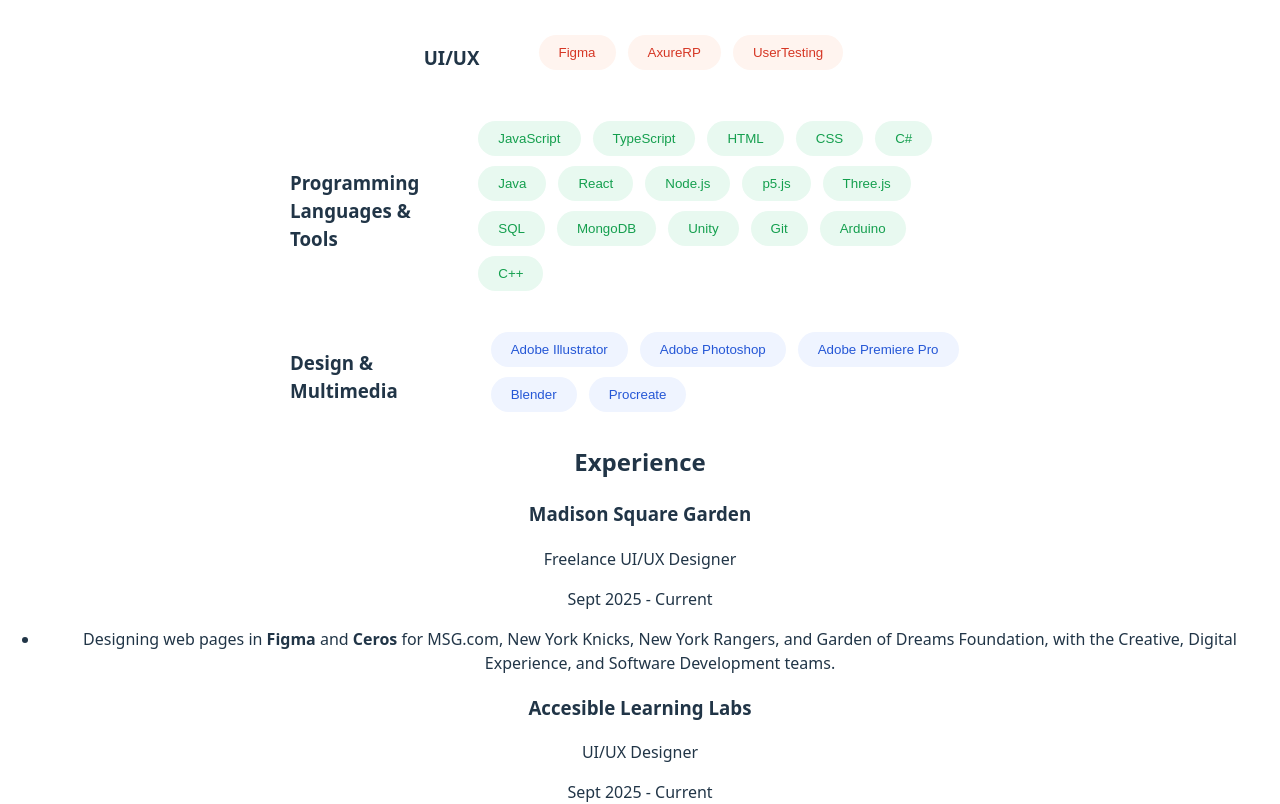
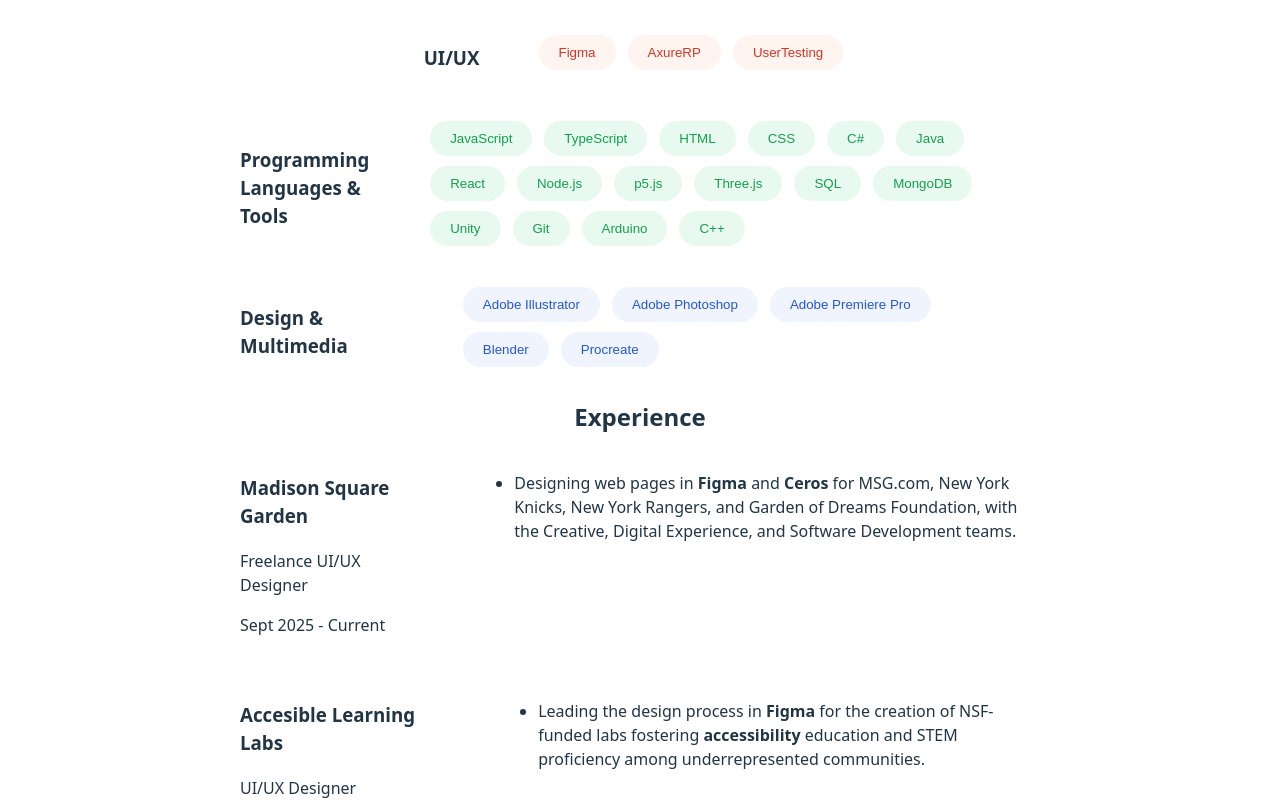
Before and after one commit to chrissye0/personal-website, a React (Vite) app: page /about in a window 1280 px wide. Shown: the part 580-1384 px from the top of the page. Built offline with nearby package versions, Linux system fonts and the light colour scheme.

Commit message:
styling experience section (fix later)

```diff
--- a/src/components/About/Skills.jsx
+++ b/src/components/About/Skills.jsx
@@ -1,7 +1,7 @@
 export default function Skills() {
     return (
         <>
-            <header clasName="skill-header"><h2>Skills</h2></header>
+            <header className="skill-header"><h2>Skills</h2></header>
             <section className="skills">
                 <section className="ui-ux">
                     <h3>UI/UX</h3>
--- a/src/styles/App.css
+++ b/src/styles/App.css
@@ -110,8 +110,8 @@
   text-align: left;
 }
 
-/* skills */
-.skills {
+/* skills + experience */
+.skills, .experience {
   display: flex;
   flex-direction: column;
   align-items: center;
@@ -123,7 +123,17 @@
   display: flex;
   gap: 60px;
   align-items: center;
-  max-width: 700px;
+  max-width: 800px;
+}
+
+.job {
+    display: flex;
+    gap: 60px;
+    align-items: top;
+    max-width: 800px;
+}
+.job-details {
+  width: 500px;
 }
 
 /* skill bubbles */
```
